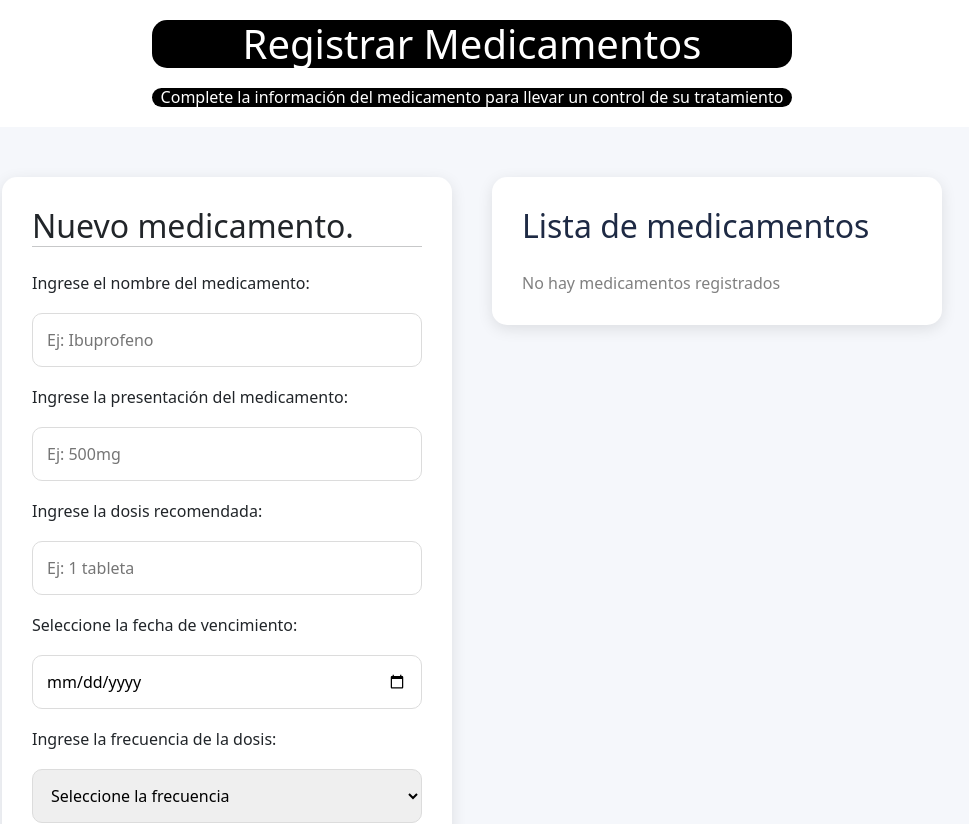
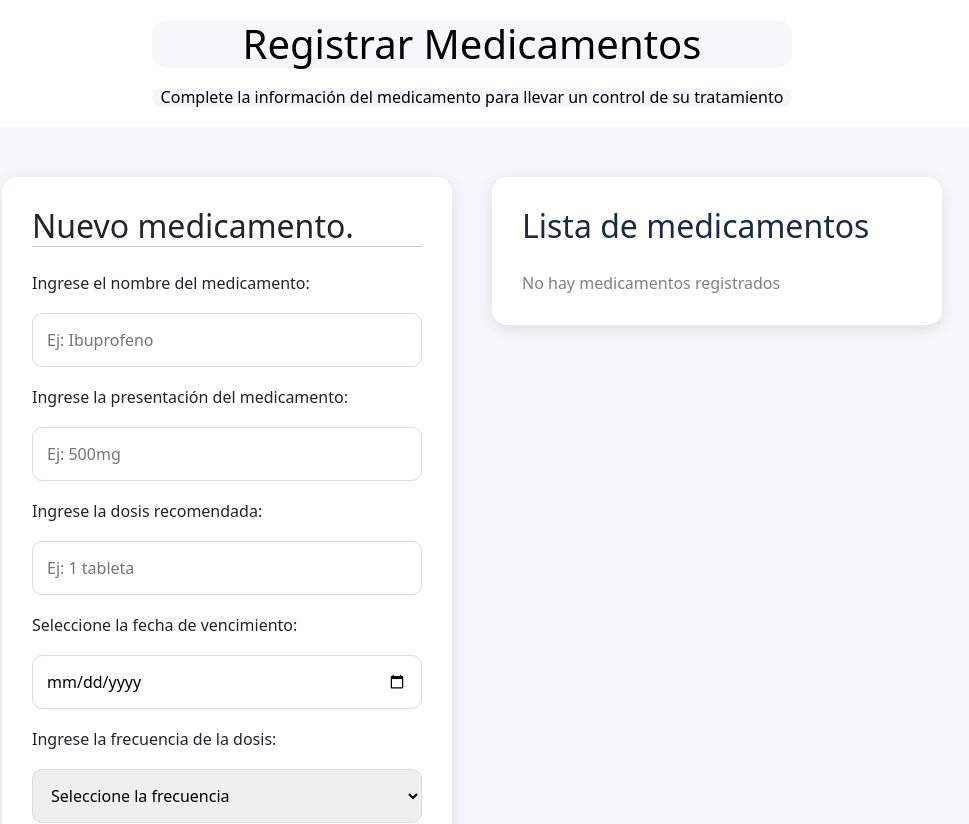
Before and after one commit to Lilyeiyei/Gestion-Medicamentos-Frontend, an Angular app: page /crearmedicamento in a window 1280 px wide. Shown: the top 824 px of the page, without its empty margins (168-1137 px from the left). Built offline with nearby package versions, Linux system fonts and the light colour scheme.

Commit message:
Crear el frontend según el mockup del repositorio

```diff
--- a/src/app/medicamentos/componentes/medicamentoscrear/medicamentoscrear.html
+++ b/src/app/medicamentos/componentes/medicamentoscrear/medicamentoscrear.html
@@ -1,5 +1,5 @@
-<h1 style="text-align: center; color: white; background-color: black; width: 50%; border-radius: 15px; margin: 20px auto;">Registrar Medicamentos</h1>
-<h6 style="text-align: center; color: white; background-color: black; width: 50%; border-radius: 15px; margin: 20px auto;">Complete la información del medicamento para llevar un control de su tratamiento</h6>
+<h1 style="text-align: center; color: black; background-color: #f5f7fb; width: 50%; border-radius: 15px; margin: 20px auto;">Registrar Medicamentos</h1>
+<h6 style="text-align: center; color: black; background-color: #f5f7fb; width: 50%; border-radius: 15px; margin: 20px auto;">Complete la información del medicamento para llevar un control de su tratamiento</h6>
 
 <div class="contenedor-principal">
 
```
